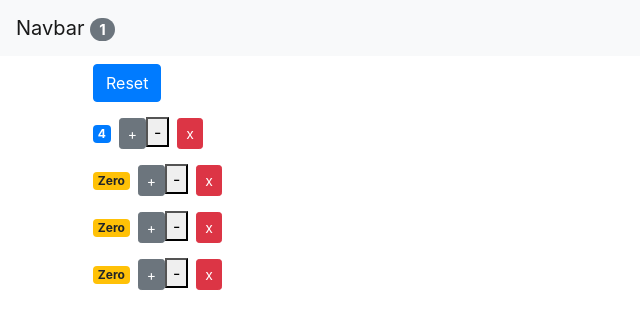
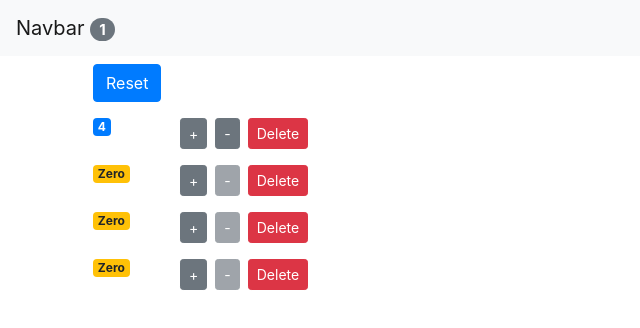
Before and after one commit to dean-hildebrand/react-refresher, a React (Create React App) app in the folder counter-app/: page / in a window 1280 px wide. Shown: the top 328 px of the page, without its empty margins (0-640 px from the left). Built offline with nearby package versions, Linux system fonts and the light colour scheme.

Commit message:
disabled decrement button when state is 0

```diff
--- a/counter-app/src/components/counter.jsx
+++ b/counter-app/src/components/counter.jsx
@@ -2,24 +2,35 @@
 
 class Counter extends Component {
   render() {
+    let disabled = false;
     return (
-      <div>
+      <div className="row">
+        <div className="col-1">
           <span className={this.getBadgeClasses()}>{this.formatCount()}</span>
+        </div>
+        <div className="col">
           <button
             onClick={() => this.props.onIncrement(this.props.counter)}
             className="btn btn-secondary btn-sm"
           >
             +
           </button>
-        <button onClick={() => this.props.onDecrement(this.props.counter)}>
+
+          <button
+            onClick={() => this.props.onDecrement(this.props.counter)}
+            className="btn btn-secondary btn-sm m-2"
+            disabled={this.props.counter.value === 0 ? "disabled" : ""}
+          >
             -
           </button>
+
           <button
             onClick={() => this.props.onDelete(this.props.counter.id)}
-          className="btn btn-danger btn-sm m-2"
+            className="btn btn-danger btn-sm"
           >
-          x
+            Delete
           </button>
+        </div>
       </div>
     );
   }
--- a/counter-app/src/components/counters.jsx
+++ b/counter-app/src/components/counters.jsx
@@ -15,7 +15,9 @@
         <button onClick={onReset} className="btn btn-primary btn-small m-2">
           Reset
         </button>
+
         {counters.map((counter) => (
+          <div className="row-sm">
             <Counter
               key={counter.id}
               counter={counter}
@@ -23,6 +25,7 @@
               onIncrement={onIncrement}
               onDecrement={onDecrement}
             />
+          </div>
         ))}
       </div>
     );
```
Lines whose indentation alone changed are shown as unchanged.
